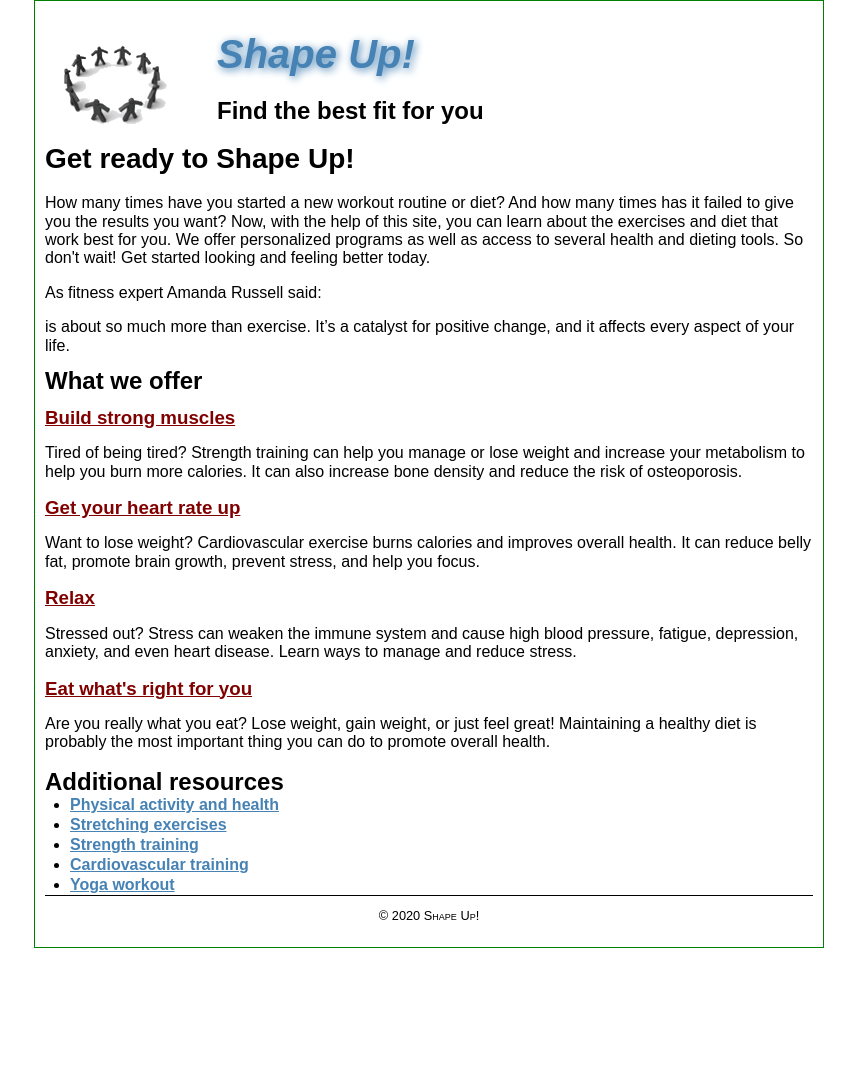
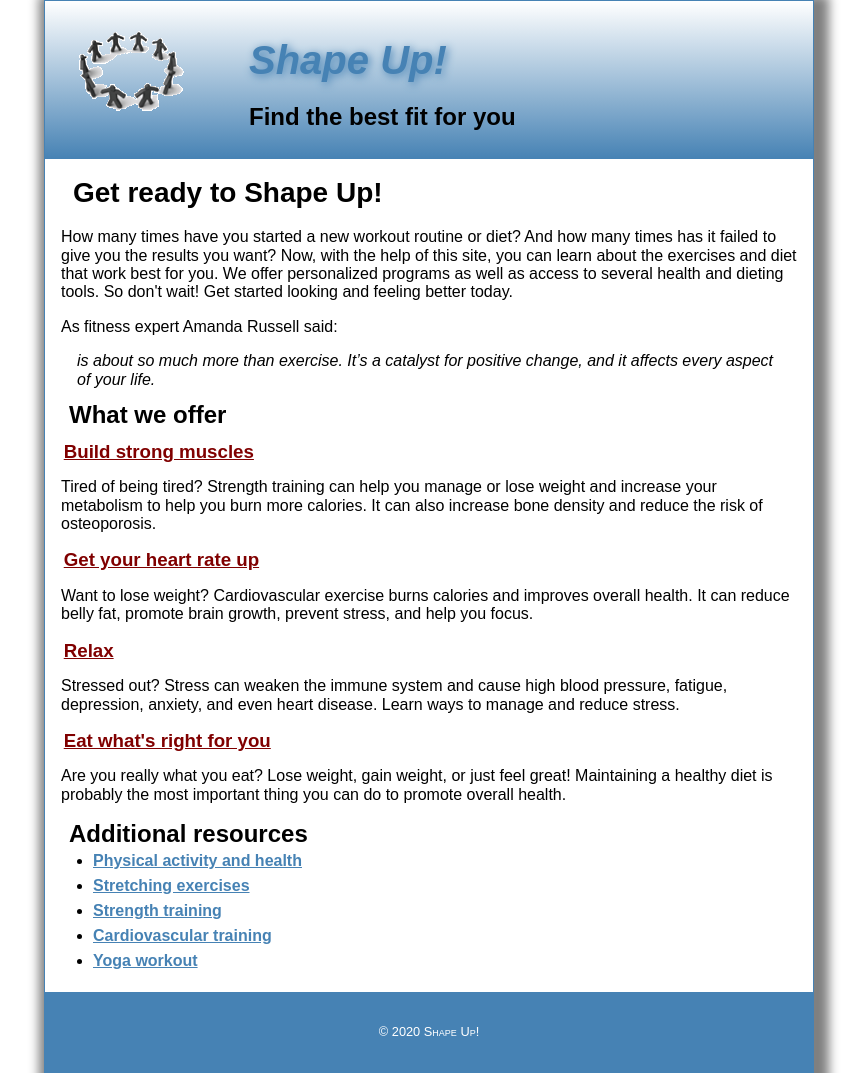
Before and after one commit to mor96/shapeup, a plain HTML site: page index.html in a window 1280 px wide. Shown: the whole page, without its empty margins (211-1078 px from the left). Before the commit the page ends 948 px from the top, so only its background shows below. Drawn offline with Linux system fonts and the light colour scheme.

Commit message:
Add files via upload

```diff
--- a/styles/main.css
+++ b/styles/main.css
@@ -6,14 +6,22 @@
 body {
     font-family: Arial, Helvetica, sans-serif;
     font-size: 100%;
-    padding: 10px;
+
     width: 60%;
     margin: 0 auto;
-    border: 1px solid green;
+    border: 1px solid steelblue;
+    box-shadow: 5px 5px 10px 10px gray;
 }
 
 main {
     clear: both;
+}
+header {
+
+    background-image: linear-gradient(white, steelblue);
+    padding: 1em;
+
+
 }
 
 header h2 {
@@ -31,18 +39,24 @@ header h3 {
 
 header img{
     float: left;
-    margin-right: 2em;
+    margin-right: 3em;
 }
 
 section h2 {
     margin: .5em 0;
+    padding: 0 1em;
+}
+section h3 {
+    padding: 0 1em;
 }
 
 h1 {
     font-size: 175%;
+    padding: 0 1em;
 }
 p{
     margin: 1em 0;
+    padding: 0 1em;
 }
 
 /* psuedo classes for section*/
@@ -61,6 +75,11 @@ section a:hover {
 /* selected link */
 section a:active{
     color: steelblue;
+}
+
+blockquote {
+    padding:  0 2em;
+    font-style: italic;
 }
 
 aside a {
@@ -89,13 +108,22 @@ aside a:active{
 }
 
 aside ul {
-    line-height: 20px;
-    margin-left: 25px;
+    line-height: 25px;
+    margin-left: 3em;
+}
+aside h2{
+    padding: 0 1em;
 }
 
 footer {
     text-align: center;
     font-size: 80%;
     font-variant: small-caps;
-    border-top: 1px solid black;
+    border-top: 1px solid steelblue;
+    margin-top: 1.5em;
+    padding: 1.5em 0;
+    background-color: steelblue;
+    color: white;
+
+
 }
```
